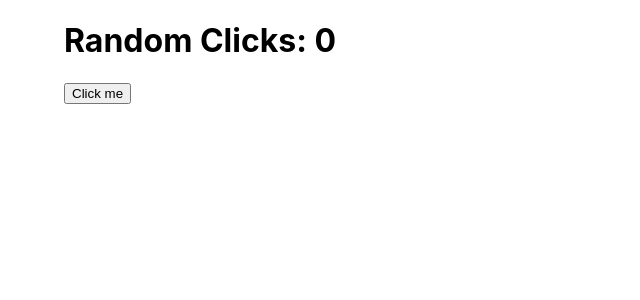
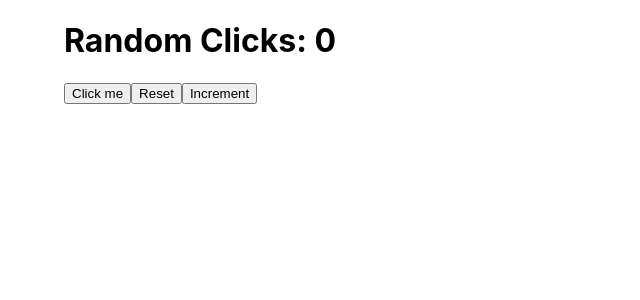
Before and after one commit to pratyush1712/react-express, a React (Create React App) app in the folder client/: page / in a window 1280 px wide. Shown: the top 300 px of the page, without its empty margins (0-640 px from the left). Built offline with nearby package versions, Linux system fonts and the light colour scheme.

Commit message:
reset + increment functionality

```diff
--- a/client/src/App.tsx
+++ b/client/src/App.tsx
@@ -13,6 +13,8 @@
     <Container>
       <h1>Random Clicks: {clicks}</h1>
       <button onClick={onClick}>Click me</button>
+      <button onClick={() => setClicks(0)}>Reset</button>
+      <button onClick={() => setClicks(clicks + 1)}>Increment</button>
     </Container>
   );
 }
```
